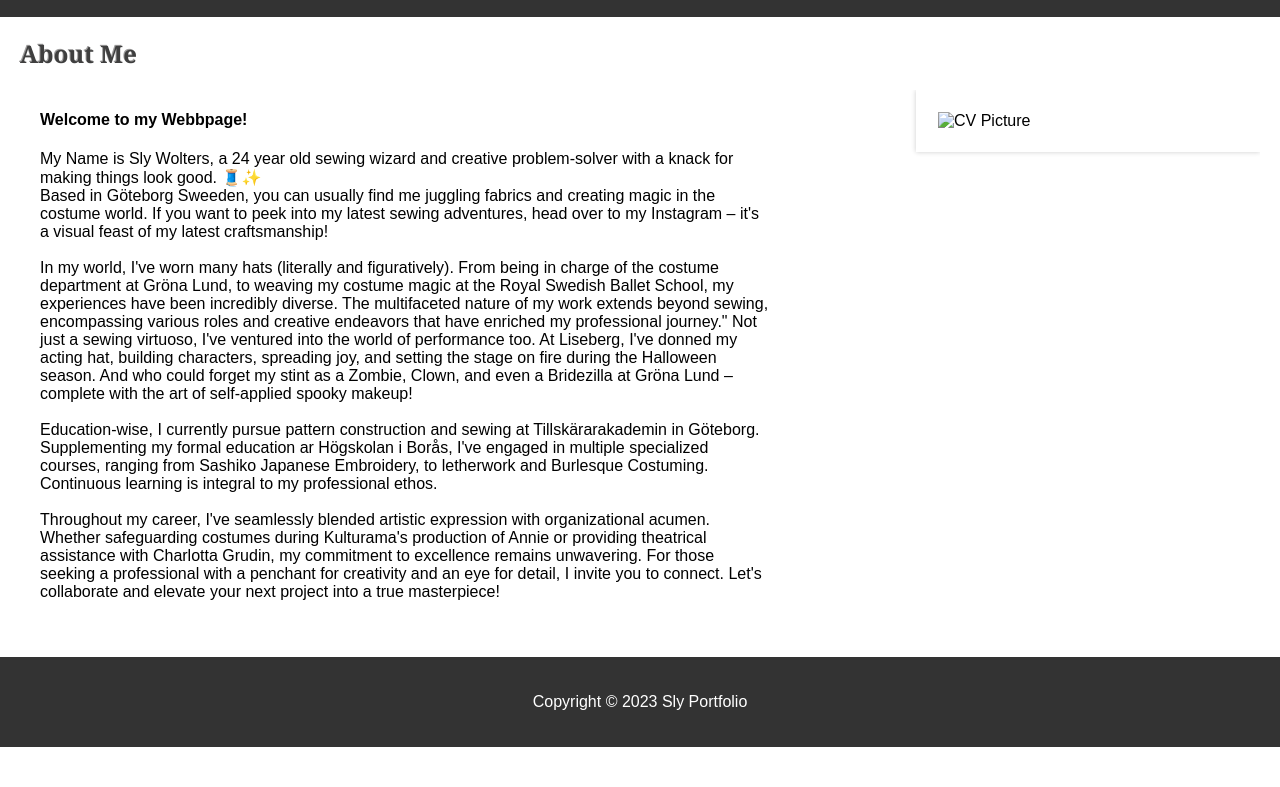
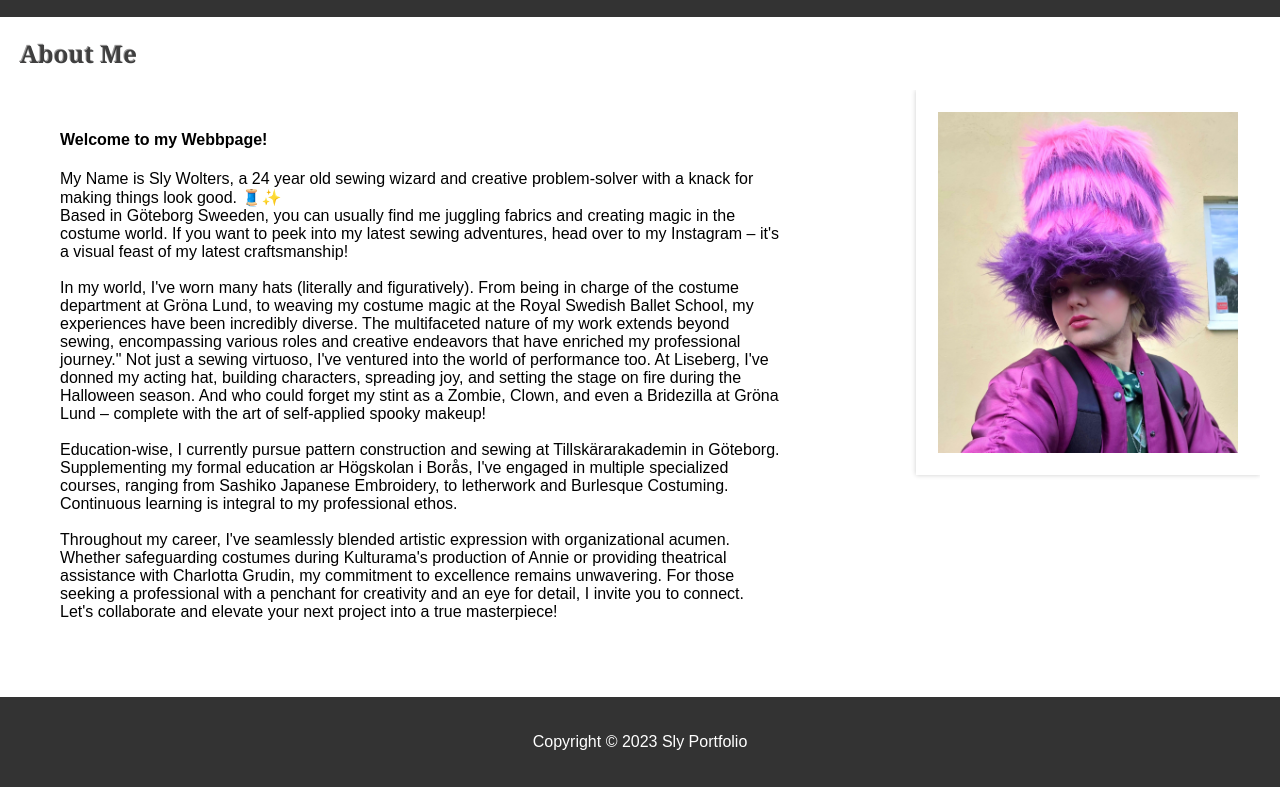
Before and after one commit to SlyWolters/SlyWolters.github.io, a website: page about.html in a window 1280 px wide. Shown: the part 52-839 px from the top of the page. Before the commit the page ends 800 px from the top, so only its background shows below. Drawn offline with Linux system fonts and the light colour scheme.

Commit message:
fixed the bug

```diff
--- a/about.html
+++ b/about.html
@@ -22,7 +22,7 @@
         <h2>About Me</h2>
 
 		<div class="cv-container">
-			<img src="../Portfolio (1)/img/Hats/Cv bild.jpg" alt="CV Picture" class="cv-picture">
+			<img src="img/Cv bild.jpg" class="cv-picture">
 			<div class="cv-text">
 
 
--- a/style.css
+++ b/style.css
@@ -361,7 +361,7 @@ footer {
 .cv-container {
 	position: relative;
 	overflow: hidden;
-	padding-right: 20px;
+	padding: 20px;
 }
 
 .cv-picture {
```
Also changed, not shown: img/Cv bild.jpg (renamed from img/Hats/Cv bild.jpg).
